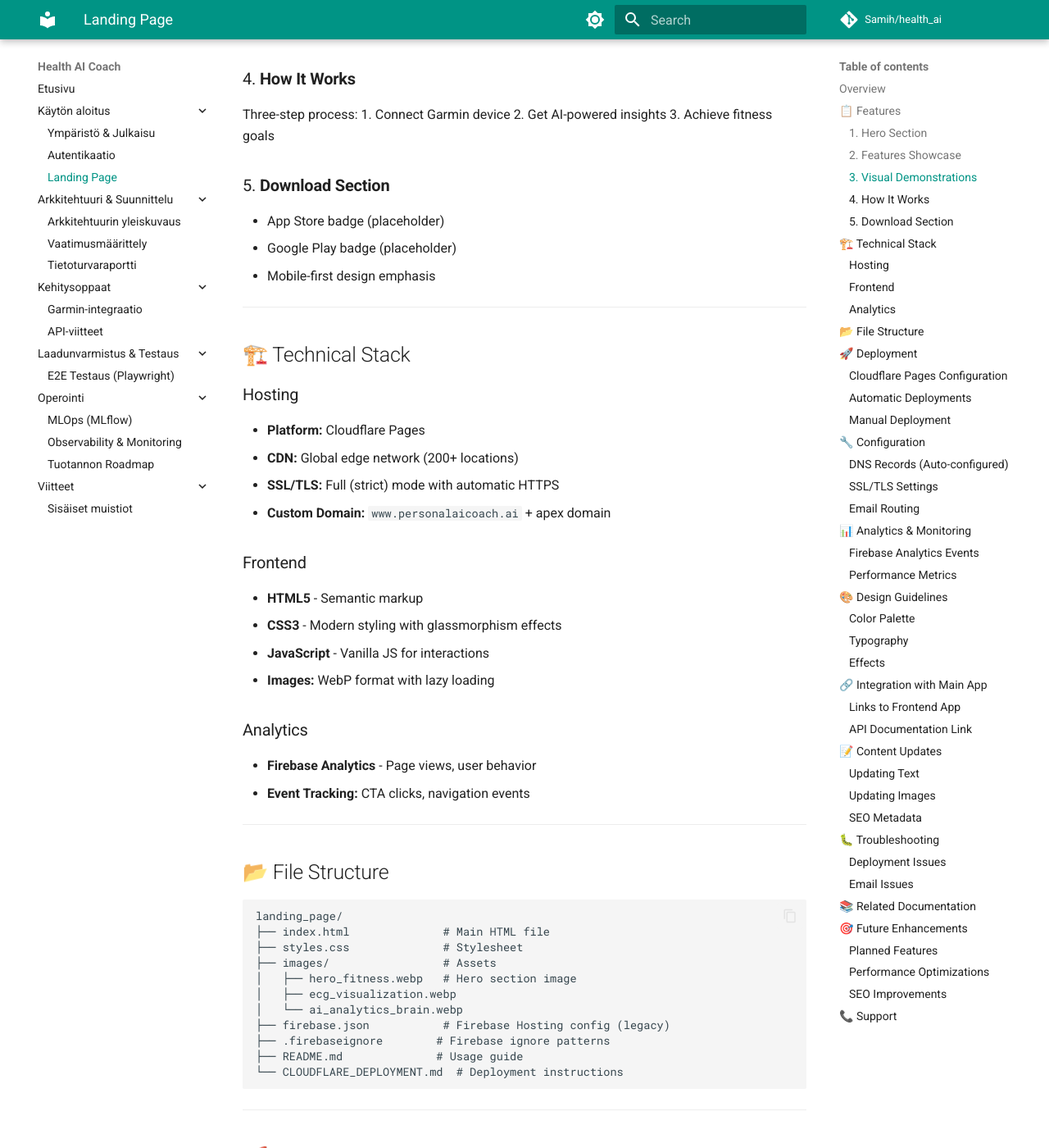
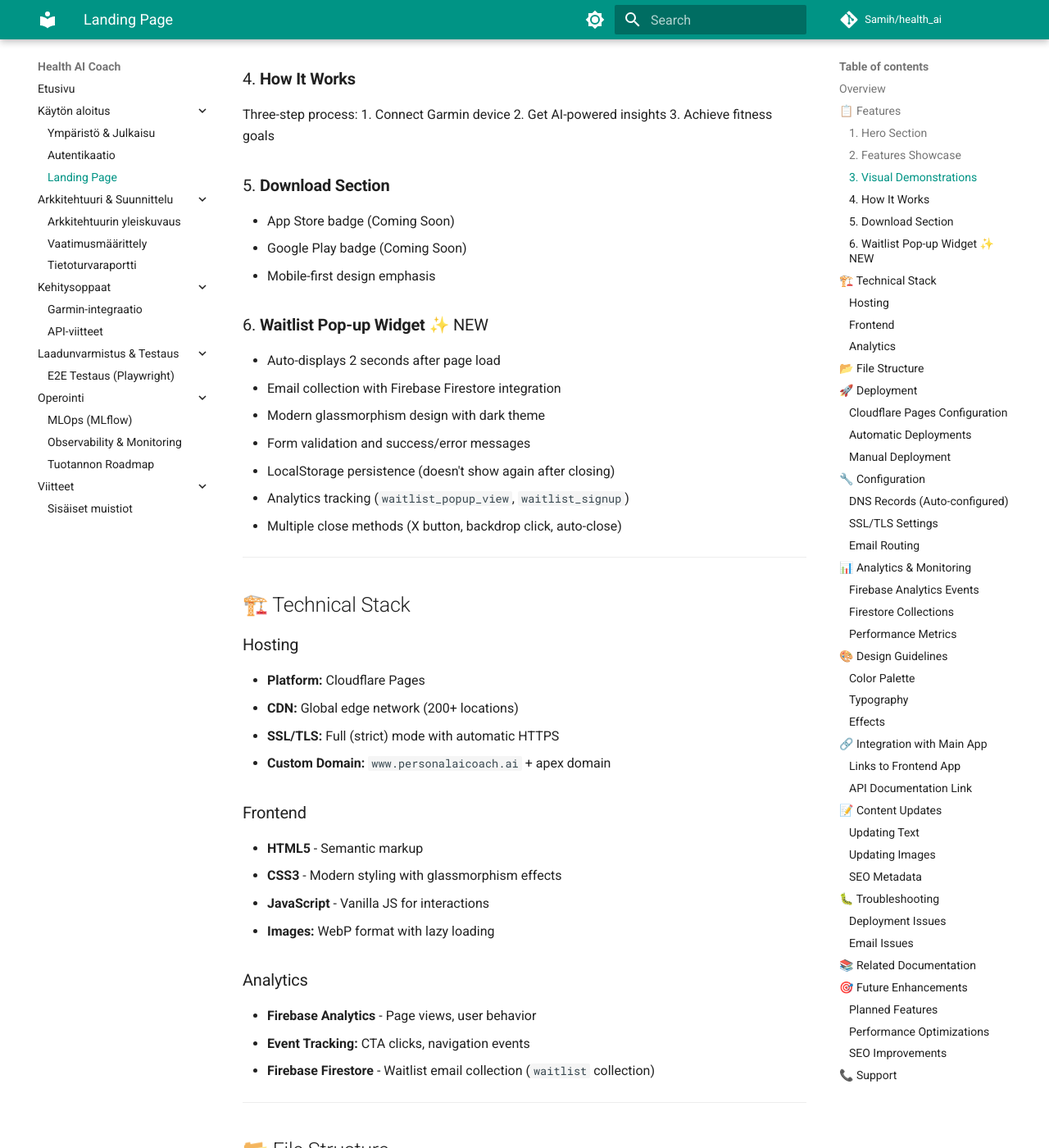
Before and after one commit to Sami-Python/Health_AI, an MkDocs documentation site: the page built from Docs/landing_page.md, in a window 1280 px wide and 1400 px high, scrolled down 881 px. Shown: the whole window at 82% size. Built offline with MkDocs 1.6.1 and Material for MkDocs 9.7.7, drawn with Linux system fonts in a browser that asks for light colours; comment, search, counter and statistics services are not loaded; some of the changed text lies outside the part shown.

Commit message:
Update documentation for waitlist widget and Coming Soon badges

```diff
--- a/Docs/landing_page.md
+++ b/Docs/landing_page.md
@@ -36,9 +36,18 @@ Three-step process:
 3. Achieve fitness goals
 
 ### 5. **Download Section**
-- App Store badge (placeholder)
-- Google Play badge (placeholder)
+- App Store badge (Coming Soon)
+- Google Play badge (Coming Soon)
 - Mobile-first design emphasis
+
+### 6. **Waitlist Pop-up Widget** ✨ NEW
+- Auto-displays 2 seconds after page load
+- Email collection with Firebase Firestore integration
+- Modern glassmorphism design with dark theme
+- Form validation and success/error messages
+- LocalStorage persistence (doesn't show again after closing)
+- Analytics tracking (`waitlist_popup_view`, `waitlist_signup`)
+- Multiple close methods (X button, backdrop click, auto-close)
 
 ---
 
@@ -59,6 +68,7 @@ Three-step process:
 ### Analytics
 - **Firebase Analytics** - Page views, user behavior
 - **Event Tracking:** CTA clicks, navigation events
+- **Firebase Firestore** - Waitlist email collection (`waitlist` collection)
 
 ---
 
@@ -157,6 +167,18 @@ Tracked events:
 - `cta_click` - "Get Started" button clicks
 - `demo_click` - "See Demo" button clicks
 - `nav_click` - Navigation interactions
+- `waitlist_popup_view` - Waitlist pop-up displayed
+- `waitlist_signup` - User joined waitlist (includes email)
+
+### Firestore Collections
+
+**Waitlist Collection:**
+- Collection: `waitlist`
+- Document fields:
+  - `email` (string) - User email address
+  - `timestamp` (timestamp) - Signup time
+  - `source` (string) - Always "landing_page"
+- Security: Public write (create only), admin read only
 
 ### Performance Metrics
 
@@ -287,7 +309,7 @@ Update `<head>` section in `index.html`:
 - [ ] Video demo of app features
 - [ ] Pricing page (if monetization planned)
 - [ ] FAQ section
-- [ ] Newsletter signup
+- [x] ~~Newsletter signup~~ → **Waitlist widget implemented** (2026-02-05)
 
 ### Performance Optimizations
 - [ ] Minify HTML/CSS
```
Also changed, not shown: other parts of Docs/landing_page.md (+1 -1 lines), Docs/production_roadmap.md (+12 -2 lines).
